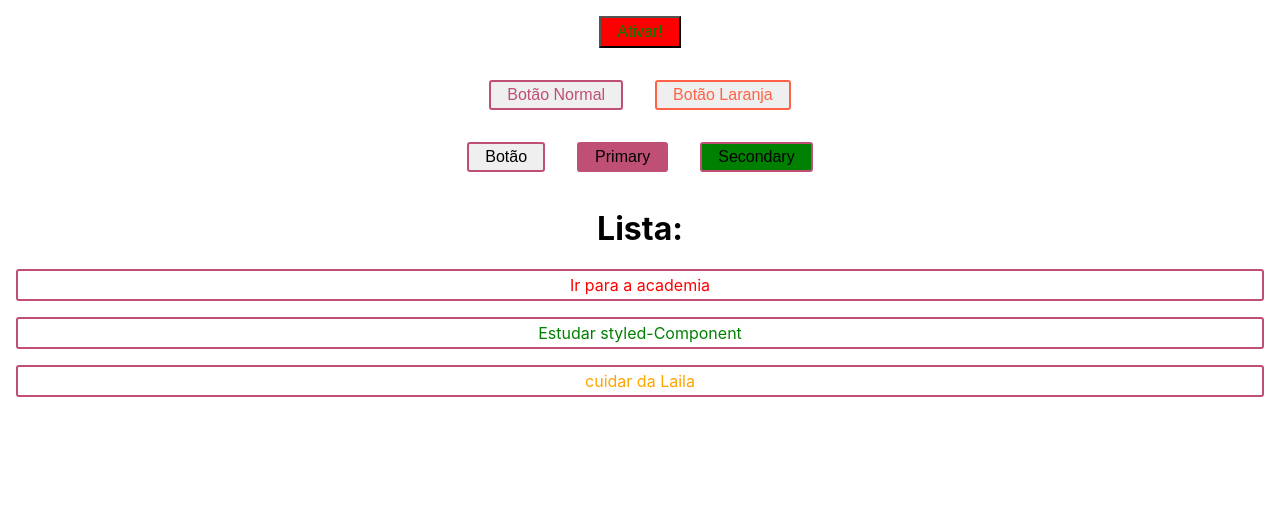
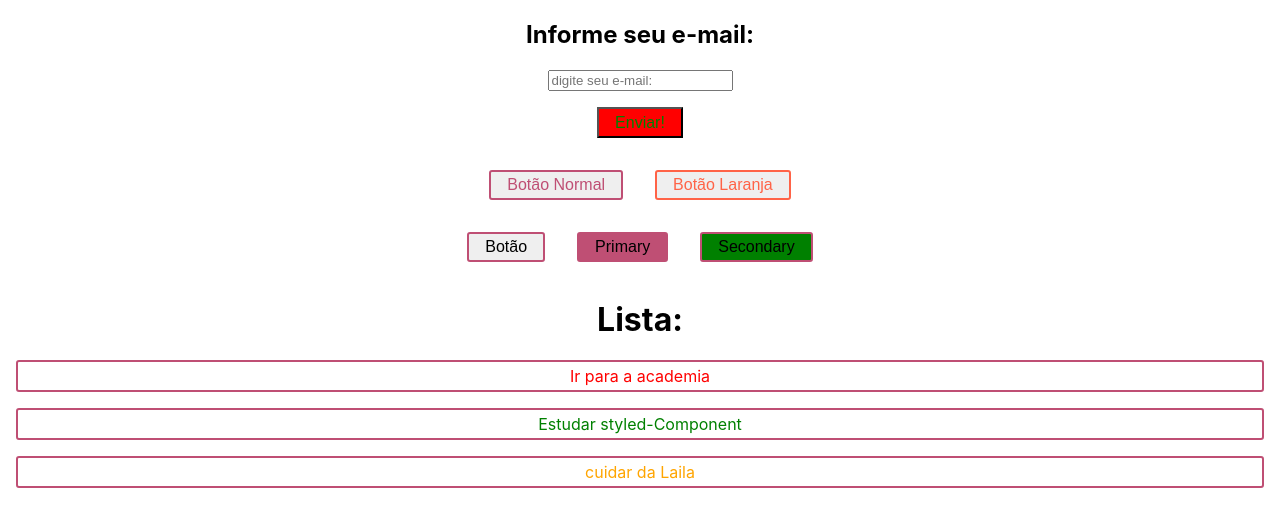
Before and after one commit to LeonardoDMarco/todoList, a React (Create React App) app: page / in a window 1280 px wide. Shown: the top 526 px of the page. Built offline with nearby package versions, Linux system fonts and the light colour scheme.

Commit message:
adição de input com styled component

```diff
--- a/src/App.js
+++ b/src/App.js
@@ -1,9 +1,12 @@
+
 import './App.css';
 import Button from './components/Button/index';
-
 import Botao from './styleButton';
 import List from './styleComponent/index';
 import Botoes from './testComponent';
+import Enrollment from './styleInput';
+
+
 
 
 
@@ -11,12 +14,11 @@ function App() {
 
   return (
     <div className="App">
+      <Enrollment />
       <Button />
-
       <Botoes/>
-
-     <Botao />
-     <List />
+      <Botao />
+      <List />
     </div>
   );
 }
--- a/src/components/Button/index.jsx
+++ b/src/components/Button/index.jsx
@@ -10,7 +10,7 @@ padding: 0.30em 1em;
 border radius: 5px;
 
 &:hover {background: #ff0fa8;
-color: black}
+color: black;}
 
 `;
 
@@ -18,7 +18,7 @@ color: black}
 const Button = ({nome}) => {
 
     return (
-        <ColorButton>Ativar!</ColorButton>
+        <ColorButton>Enviar!</ColorButton>
     );
 };
 
--- /dev/null
+++ b/src/styleInput/index.jsx
@@ -0,0 +1,26 @@
+import React from "react";
+import styled from "styled-components";
+
+const inscricao = styled.input`
+padding: 10px;
+font-size: 16px;
+border: 1px solid #ccc;
+border-radius: 5px;
+outline: none;
+
+&:focus {
+  border-color: #007bff;
+  box-shadow: 0 0 5px rgba(0, 123, 255, 0.5);
+}
+`;
+
+const Enrollment = () => {
+    return (
+        <div>
+        <h2>Informe seu e-mail:</h2>
+        <input type="text" placeholder="digite seu e-mail:" />
+        </div>
+    )
+}
+
+export default Enrollment;
```
